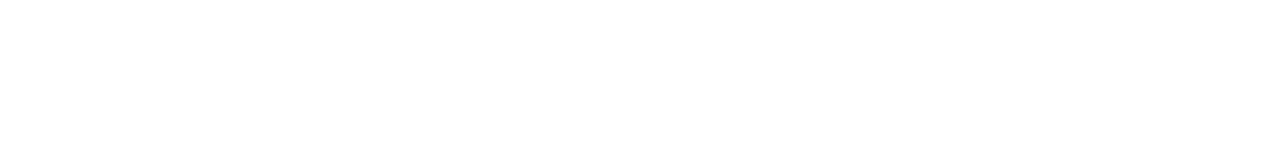
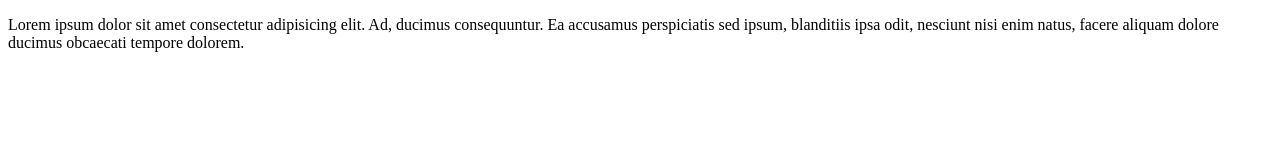
Before and after one commit to davitelesn1/projeto-1, a plain HTML site: page index.html in a window 1280 px wide. Drawn offline with Linux system fonts and the light colour scheme.

Commit message:
Adicionado texto no body

```diff
--- a/index.html
+++ b/index.html
@@ -6,6 +6,6 @@
     <title>Curso Gratuito Git e Github</title>
 </head>
 <body>
-
+<p> Lorem ipsum dolor sit amet consectetur adipisicing elit. Ad, ducimus consequuntur. Ea accusamus perspiciatis sed ipsum, blanditiis ipsa odit, nesciunt nisi enim natus, facere aliquam dolore ducimus obcaecati tempore dolorem. </p>
 </body>
 </html>
```
